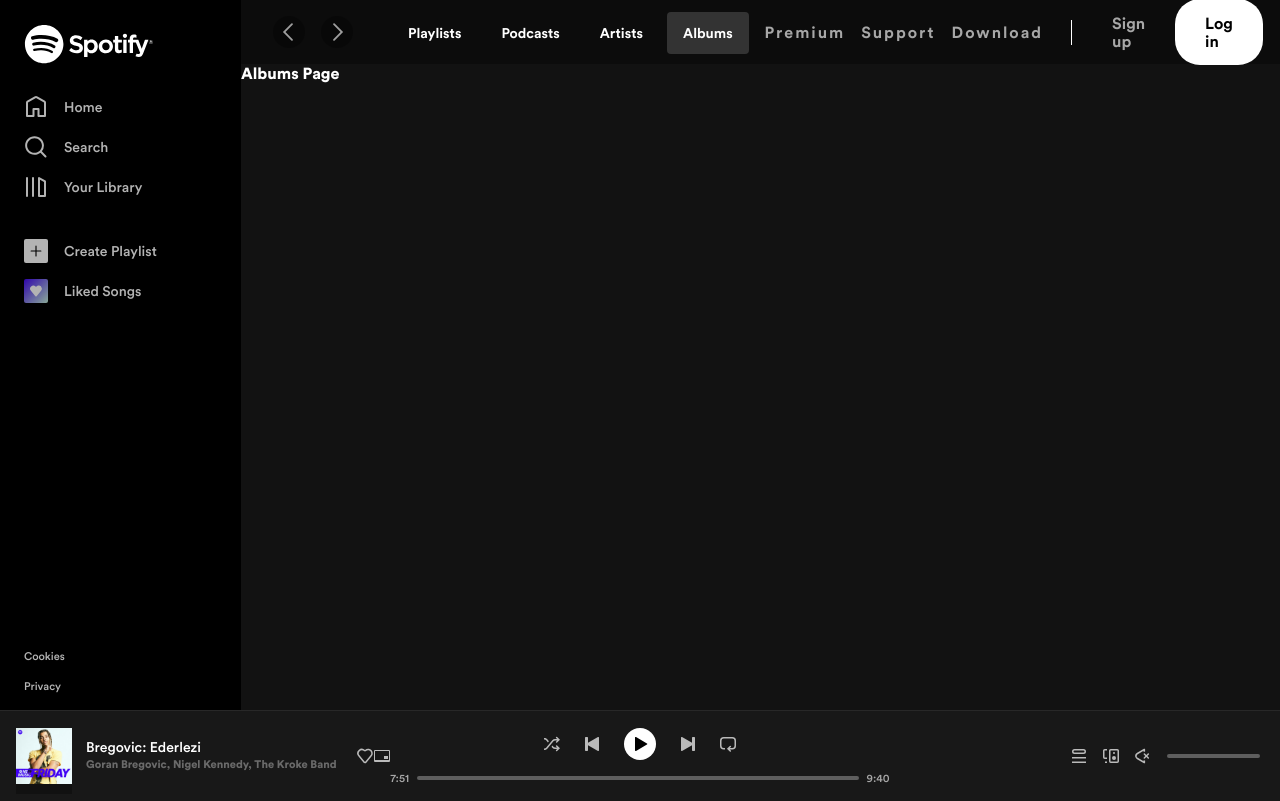
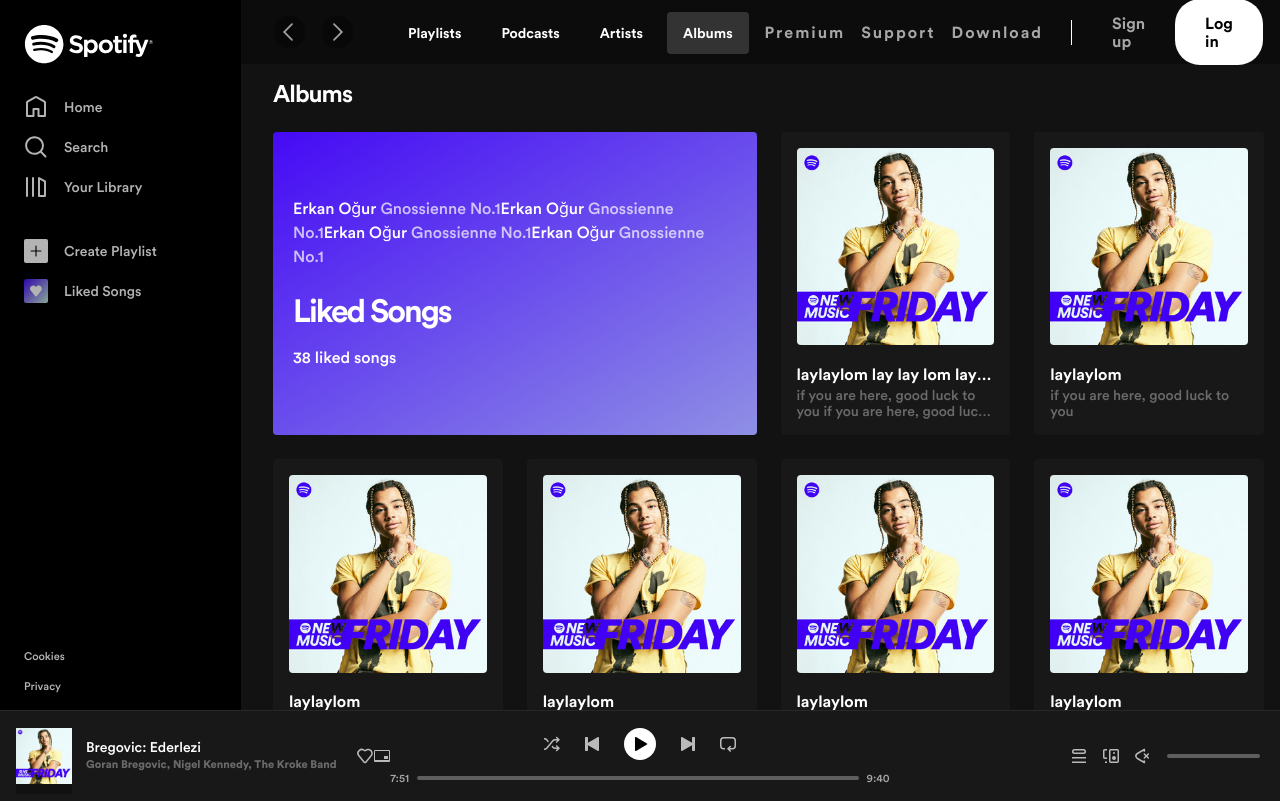
Before and after one commit to abidinco/spotify-clone, a React (Create React App) app: page /collection/albums in a window 1280 px wide. Built offline with nearby package versions, Linux system fonts and the light colour scheme.

Commit message:
feat(collection): add collection page & play-card and hero-card

```diff
--- a/src/components/Body/AlbumsPage.js
+++ /dev/null
@@ -1,11 +0,0 @@
-import React from 'react';
-
-const AlbumsPage = () => {
-    return(
-        <div>
-            Albums Page
-        </div>
-    )
-}
-
-export default AlbumsPage;
--- a/src/components/Body/ArtistsPage.js
+++ /dev/null
@@ -1,11 +0,0 @@
-import React from 'react';
-
-const ArtistsPage = () => {
-    return(
-        <div>
-            Artists Page
-        </div>
-    )
-}
-
-export default ArtistsPage;
--- a/src/components/Body/Body.js
+++ b/src/components/Body/Body.js
@@ -6,10 +6,7 @@ import Navbar from '../Navbar/Navbar';
 import HomePage from './HomePage';
 import SearchPage from './SearchPage';
 import PlaylistPage from './PlaylistPage';
-import PlaylistsPage from './PlaylistsPage';
-import PodcastsPage from './PodcastsPage';
-import ArtistsPage from './ArtistsPage';
-import AlbumsPage from './AlbumsPage';
+import CollectionsPage from './CollectionsPage';
 
 const Body = () => {
     const [scrollFromTop, setScrollFromTop] = useState(0);
@@ -24,10 +21,10 @@ const Body = () => {
                 <Route path="/*" element={ <HomePage /> } />
                 <Route path="/search" element={ <SearchPage /> } />
                 <Route path="/collection/tracks" element={ <PlaylistPage scrollFromTop={scrollFromTop} /> } />
-                <Route path="/collection/playlists" element={ <PlaylistsPage /> } />
-                <Route path="/collection/podcasts" element={ <PodcastsPage /> } />
-                <Route path="/collection/artists" element={ <ArtistsPage /> } />
-                <Route path="/collection/albums" element={ <AlbumsPage /> } />
+                <Route path="/collection/playlists" element={ <CollectionsPage tab="playlists" /> } />
+                <Route path="/collection/podcasts" element={ <CollectionsPage tab="podcasts" /> } />
+                <Route path="/collection/artists" element={ <CollectionsPage tab="artists" /> } />
+                <Route path="/collection/albums" element={ <CollectionsPage tab="albums" /> } />
             </Routes>
         </div>
     )
--- /dev/null
+++ b/src/components/Body/CollectionsPage.js
@@ -0,0 +1,26 @@
+import React from 'react';
+import PlayCard from "../UI/PlayCard";
+import HeroCard from "../UI/HeroCard";
+
+import styles from './CollectionsPage.module.css';
+
+const CollectionsPage = (props) => {
+    return(
+        <div className={styles.wrapper}>
+            <div>{props.tab}</div>
+            <div className={styles['cards-container']}>
+                <HeroCard count={38} />
+                <PlayCard cover="/browse-card-images/new-releases.jfif" title="laylaylom lay lay lom lay lay lom" subtitle="if you are here, good luck to you if you are here, good luck to you if you are here, good luck to you" />
+                <PlayCard cover="/browse-card-images/new-releases.jfif" title="laylaylom" subtitle="if you are here, good luck to you" />
+                <PlayCard cover="/browse-card-images/new-releases.jfif" title="laylaylom" subtitle="if you are here, good luck to you" />
+                <PlayCard cover="/browse-card-images/new-releases.jfif" title="laylaylom" subtitle="if you are here, good luck to you" />
+                <PlayCard cover="/browse-card-images/new-releases.jfif" title="laylaylom" subtitle="if you are here, good luck to you" />
+                <PlayCard cover="/browse-card-images/new-releases.jfif" title="laylaylom" subtitle="if you are here, good luck to you" />
+                <PlayCard cover="/browse-card-images/new-releases.jfif" title="laylaylom" subtitle="if you are here, good luck to you" />
+                <PlayCard cover="/browse-card-images/new-releases.jfif" title="laylaylom" subtitle="if you are here, good luck to you" />
+            </div>
+        </div>
+    )
+}
+
+export default CollectionsPage;
--- /dev/null
+++ b/src/components/Body/CollectionsPage.module.css
@@ -0,0 +1,57 @@
+.wrapper {
+    padding: 0 16px 0 32px;
+}
+
+.wrapper>div:first-child {
+    font-size: 24px;
+    font-weight: 700;
+    margin: 16px 0 24px 0;
+    letter-spacing: -1px;
+    text-transform: capitalize;
+}
+
+.cards-container {
+    display: grid;
+    --column-count: 8;
+    column-width: 180px;
+    gap: 24px;
+    grid-auto-rows: auto;
+    grid-template-rows: 1fr;
+    grid-template-columns: repeat(var(--column-count), minmax(0, 1fr))
+}
+
+@media only screen and (max-width: 770px) {
+    .cards-container {
+        --column-count: 2;
+    }
+}
+
+@media only screen and (min-width: 770px) and (max-width: 970px) {
+    .cards-container {
+        --column-count: 3;
+    }
+}
+
+@media only screen and (min-width: 970px) and (max-width: 1300px) {
+    .cards-container {
+        --column-count: 4;
+    }
+}
+
+@media only screen and (min-width: 1300px) and (max-width: 1500px) {
+    .cards-container {
+        --column-count: 5;
+    }
+}
+
+@media only screen and (min-width: 1500px) and (max-width: 1700px) {
+    .cards-container {
+        --column-count: 6;
+    }
+}
+
+@media only screen and (min-width: 1700px) and (max-width: 1900px) {
+    .cards-container {
+        --column-count: 7;
+    }
+}
--- a/src/components/Body/PlaylistsPage.js
+++ /dev/null
@@ -1,9 +0,0 @@
-import React from "react";
-
-const PlaylistsPage = () => {
-    return(
-        <div>Playlists Page</div>
-    )
-}
-
-export default PlaylistsPage;
--- a/src/components/Body/PodcastsPage.js
+++ /dev/null
@@ -1,11 +0,0 @@
-import React from 'react';
-
-const PodcastsPage = () => {
-    return(
-        <div>
-            Podcasts Page
-        </div>
-    )
-}
-
-export default PodcastsPage;
--- /dev/null
+++ b/src/components/UI/HeroCard.js
@@ -0,0 +1,27 @@
+import React from "react";
+import styles from './HeroCard.module.css';
+import Icon from './Icon';
+
+const HeroCard = (props) => {
+    return(
+        <div className={styles.wrapper}>
+            <div className={styles.list}>
+                <span>Erkan Oğur</span>
+                <span>Gnossienne No.1</span>
+                <span>Erkan Oğur</span>
+                <span>Gnossienne No.1</span>
+                <span>Erkan Oğur</span>
+                <span>Gnossienne No.1</span>
+                <span>Erkan Oğur</span>
+                <span>Gnossienne No.1</span>
+            </div>
+            <div className={styles.name}>Liked Songs</div>
+            <div className={styles.count}>{props.count} liked songs</div>
+            <div className={styles['button-wrapper']}>
+                <Icon name="player-play" color="black" width={18} height={18} />
+            </div>
+        </div>
+    )
+}
+
+export default HeroCard;
--- /dev/null
+++ b/src/components/UI/HeroCard.module.css
@@ -0,0 +1,65 @@
+.wrapper {
+    grid-column: span 2;
+    background: linear-gradient(149.46deg, #450af5, #8e8ee5 99.16%);
+    color: #fff;
+    font-size: 1rem;
+    border-radius: clamp(4px, (var(--column-width, 0px) - 32px) * 0.025, 8px);
+    width: 100%;
+    display: flex;
+    flex-direction: column;
+    position: relative;
+    cursor: pointer;
+}
+
+.list {
+    padding: 64px 20px 0 20px;
+    -webkit-line-clamp: 3;
+    -webkit-box-orient: vertical;
+    display: -webkit-box;
+    max-height: 130px;
+    overflow: hidden;
+    text-overflow: ellipsis;
+    white-space: normal;
+    font-size: 16px;
+    line-height: 24px;
+    font-weight: 400;
+}
+
+.list>span:nth-child(2n) {
+    opacity: .7;
+    padding-left: 4px;
+}
+
+.name {
+    font-size: 32px;
+    font-weight: 700;
+    letter-spacing: -2px;
+    padding: 24px 20px 0 20px;
+}
+
+.count {
+    font-size: 1rem;
+    font-weight: 400;
+    padding: 20px 20px 0 20px;
+}
+
+.button-wrapper {
+    width: 48px;
+    height: 48px;
+    display: flex;
+    justify-content: center;
+    align-items: center;
+    background-color: #1ed760;
+    border-radius: 48px;
+    position: absolute;
+    right: 16px;
+    bottom: 16px;
+    transform: translateY(8px);
+    transition: all .3s ease;
+    opacity: 0;
+}
+
+.wrapper:hover .button-wrapper {
+    opacity: 1;
+    transform: translateY(0px);
+}
--- /dev/null
+++ b/src/components/UI/PlayCard.js
@@ -0,0 +1,18 @@
+import React from "react";
+import styles from './PlayCard.module.css';
+import Icon from './Icon';
+
+const PlayCard = (props) => {
+    return (
+        <div className={styles.wrapper}>
+            <img src={props.cover} alt="Cover" />
+            <div className={styles.title}>{props.title}</div>
+            <div className={styles.subtitle}>{props.subtitle}</div>
+            <div className={styles['button-wrapper']}>
+                <Icon name="player-play" color="black" width={18} height={18} />
+            </div>
+        </div>
+    )
+}
+
+export default PlayCard;
--- /dev/null
+++ b/src/components/UI/PlayCard.module.css
@@ -0,0 +1,60 @@
+.wrapper {
+    aspect-ratio: 1;
+    padding: 16px;
+    background-color: #181818;
+    position: relative;
+    border-radius: clamp(4px, (var(--column-width, 0px) - 32px) * 0.025, 8px);
+    cursor: pointer;
+}
+
+.wrapper:hover {
+    background-color: #282828;
+}
+
+.wrapper img {
+    width: 100%;
+    border-radius: clamp(4px, (var(--column-width, 0px) - 32px) * 0.025, 8px);
+    margin-bottom: 16px;
+}
+
+.title {
+    font-size: 16px;
+    font-weight: 700;
+    overflow: hidden;
+    text-overflow: ellipsis;
+    white-space: nowrap;
+    padding-bottom: 4px;
+}
+
+.subtitle {
+    color: #6a6a6a;
+    font-weight: 400;
+    font-size: 14px;
+    display: -webkit-box;
+    -webkit-line-clamp: 2;
+    line-clamp: 2;
+    overflow: hidden;
+    -webkit-box-orient: vertical;
+    text-overflow: ellipsis;
+}
+
+.button-wrapper {
+    width: 48px;
+    height: 48px;
+    display: flex;
+    justify-content: center;
+    align-items: center;
+    background-color: #1ed760;
+    border-radius: 48px;
+    position: absolute;
+    right: 24px;
+    bottom: 100px;
+    transform: translateY(8px);
+    transition: all .3s ease;
+    opacity: 0;
+}
+
+.wrapper:hover .button-wrapper {
+    opacity: 1;
+    transform: translateY(0px);
+}
```
